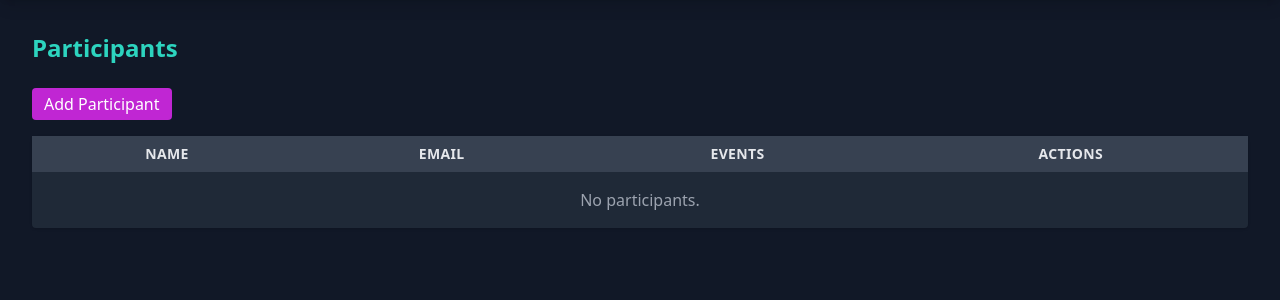
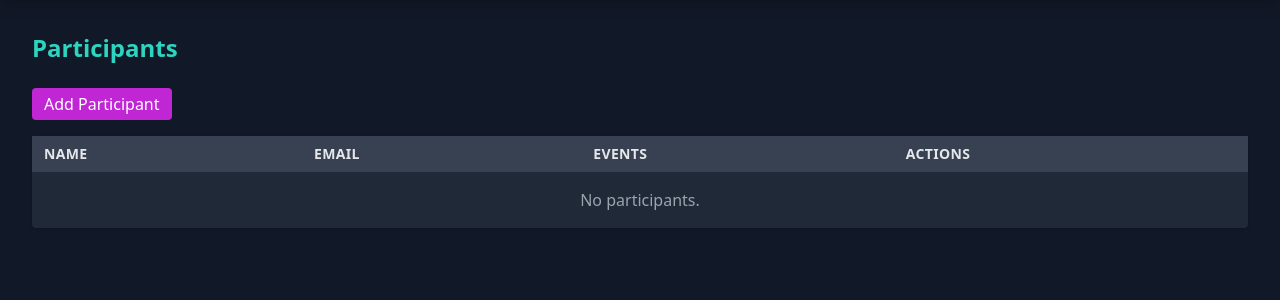
Before and after one commit to syedfarhanreza/eventure-django, a Django app: page /participants/ in a window 1280 px wide. Shown: the part 52-352 px from the top of the page. Run offline with Django 5.2, Linux system fonts and the light colour scheme; data that the repository does not hold is empty.

Commit message:
participant table fix

```diff
--- a/events/templates/events/participant_list.html
+++ b/events/templates/events/participant_list.html
@@ -4,13 +4,13 @@
 <div class="max-w-7xl mx-auto px-4 sm:px-6 lg:px-8">
   <h1 class="text-2xl font-semibold mb-6 text-teal-400">Participants</h1>
   <a href="{% url 'events:participant-add' %}" class="btn-accent mb-4 inline-block">Add Participant</a>
-  <table class="dark-table w-full">
+  <table class="dark-table w-full table-fixed">
   <thead>
     <tr class="dark-table-head">
-      <th class="py-2 px-3 text-gray-200">Name</th>
-      <th class="py-2 px-3 text-gray-200">Email</th>
-      <th class="py-2 px-3 text-gray-200">Events</th>
-      <th class="py-2 px-3 text-gray-200">Actions</th>
+      <th class="py-2 px-3 text-gray-200 text-left">Name</th>
+      <th class="py-2 px-3 text-gray-200 text-left">Email</th>
+      <th class="py-2 px-3 text-gray-200 text-left">Events</th>
+      <th class="py-2 px-3 text-gray-200 text-left">Actions</th>
     </tr>
   </thead>
   <tbody>
```
